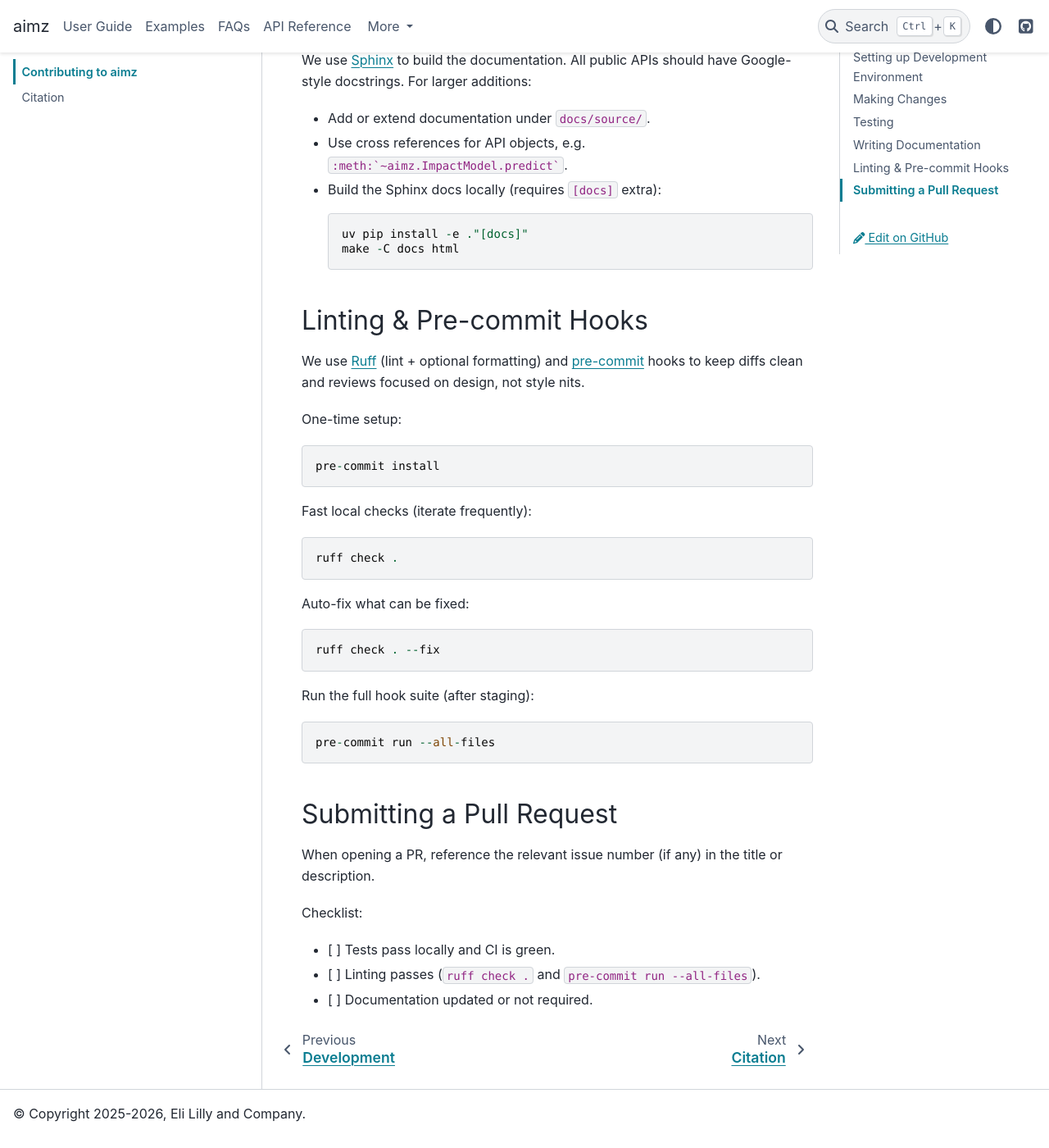
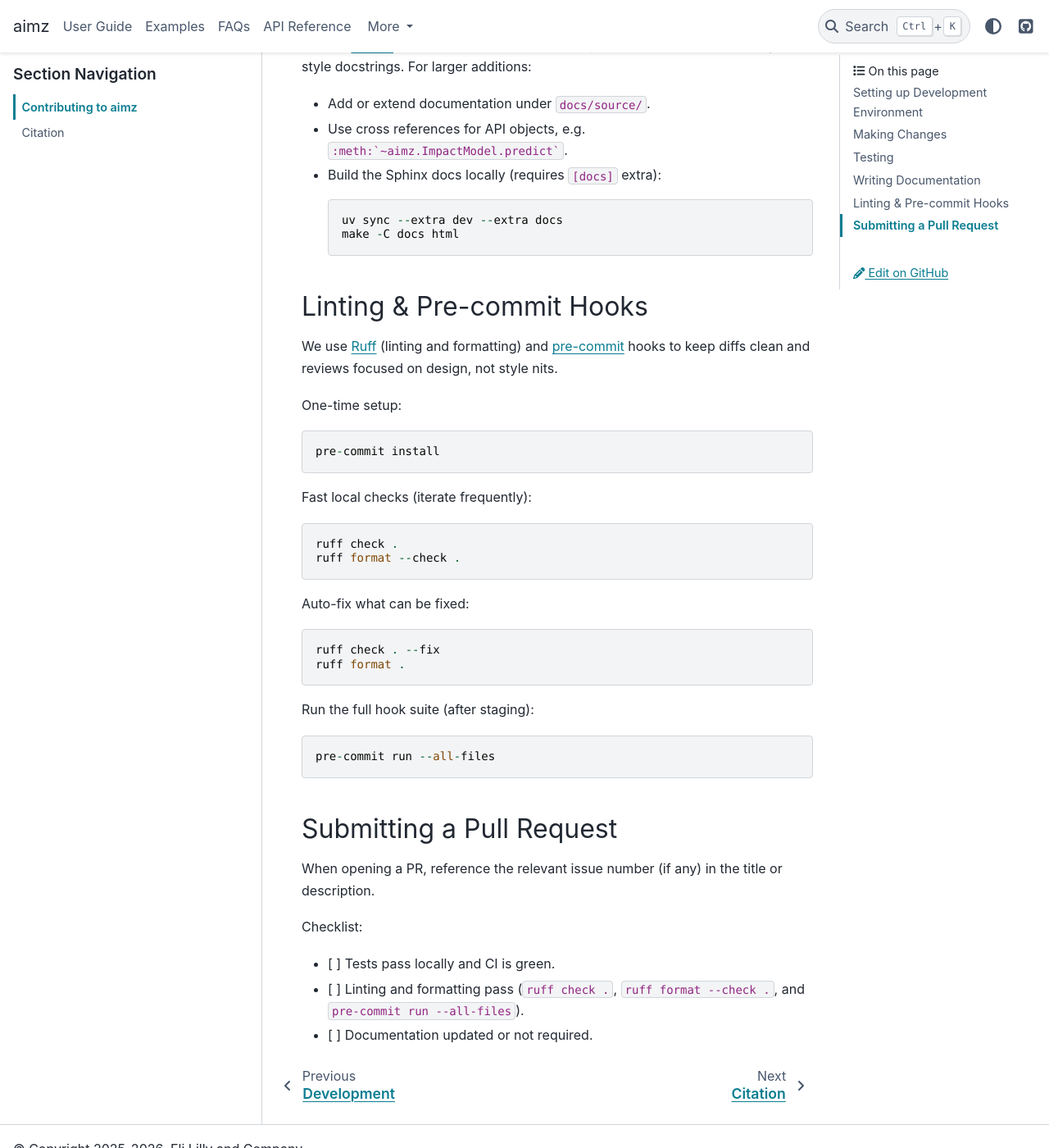
Before and after one commit to markean/aimz, a Sphinx documentation site: the page built from docs/source/development/contributing.rst, in a window 1280 px wide and 1400 px high, scrolled down 1892 px. Shown: the whole window at 82% size. Built offline with Sphinx 7.4.7 and the PyData theme 0.15.4, drawn with Linux system fonts in a browser that asks for light colours; some of the changed text lies outside the part shown.

Commit message:
Update setup-uv to v10.2.0, run the Ruff workflow on pull requests to dev without the duplicate check, and drop the no-op sort-simple-yaml hook. Install contributor environments from the lock, ship the py.typed marker, and show how to restore multiple MCMC chains when reopening persisted outputs.

````diff
--- a/docs/source/development/contributing.rst
+++ b/docs/source/development/contributing.rst
@@ -23,9 +23,8 @@
 #. Install development dependencies (requires Python 3.12+).
    We recommend using `uv <https://docs.astral.sh/uv/>`_ as the package and environment manager. ::
 
-    uv venv                     # create a virtual environment
+    uv sync --extra dev         # create .venv and install aimz with development dependencies
     source .venv/bin/activate   # activate it
-    uv pip install -e ."[dev]"  # install aimz and development dependencies
 
 
 Making Changes
@@ -72,13 +71,13 @@
 * Use cross references for API objects, e.g. ``:meth:`~aimz.ImpactModel.predict```.
 * Build the Sphinx docs locally (requires ``[docs]`` extra)::
 
-   uv pip install -e ."[docs]"
+   uv sync --extra dev --extra docs
    make -C docs html
 
 
 Linting & Pre-commit Hooks
 --------------------------
-We use `Ruff <https://docs.astral.sh/ruff>`_ (lint + optional formatting) and `pre-commit <https://pre-commit.com/>`_ hooks to keep diffs clean and reviews focused on design, not style nits.
+We use `Ruff <https://docs.astral.sh/ruff>`_ (linting and formatting) and `pre-commit <https://pre-commit.com/>`_ hooks to keep diffs clean and reviews focused on design, not style nits.
 
 One-time setup::
 
@@ -87,10 +86,12 @@
 Fast local checks (iterate frequently)::
 
     ruff check .
+    ruff format --check .
 
 Auto-fix what can be fixed::
 
     ruff check . --fix
+    ruff format .
 
 Run the full hook suite (after staging)::
 
@@ -104,5 +105,5 @@
 Checklist:
 
 * [ ] Tests pass locally and CI is green.
-* [ ] Linting passes (``ruff check .`` and ``pre-commit run --all-files``).
+* [ ] Linting and formatting pass (``ruff check .``, ``ruff format --check .``, and ``pre-commit run --all-files``).
 * [ ] Documentation updated or not required.
--- a/pyproject.toml
+++ b/pyproject.toml
@@ -116,3 +116,6 @@
 [tool.setuptools.packages.find]
 include = ["aimz*"]
 namespaces = false
+
+[tool.setuptools.package-data]
+aimz = ["py.typed"]
````
Also changed, not shown: docs/source/user_guide/streaming_and_on_batch.rst (+5 -2 lines), .pre-commit-config.yaml, 3 other files.
